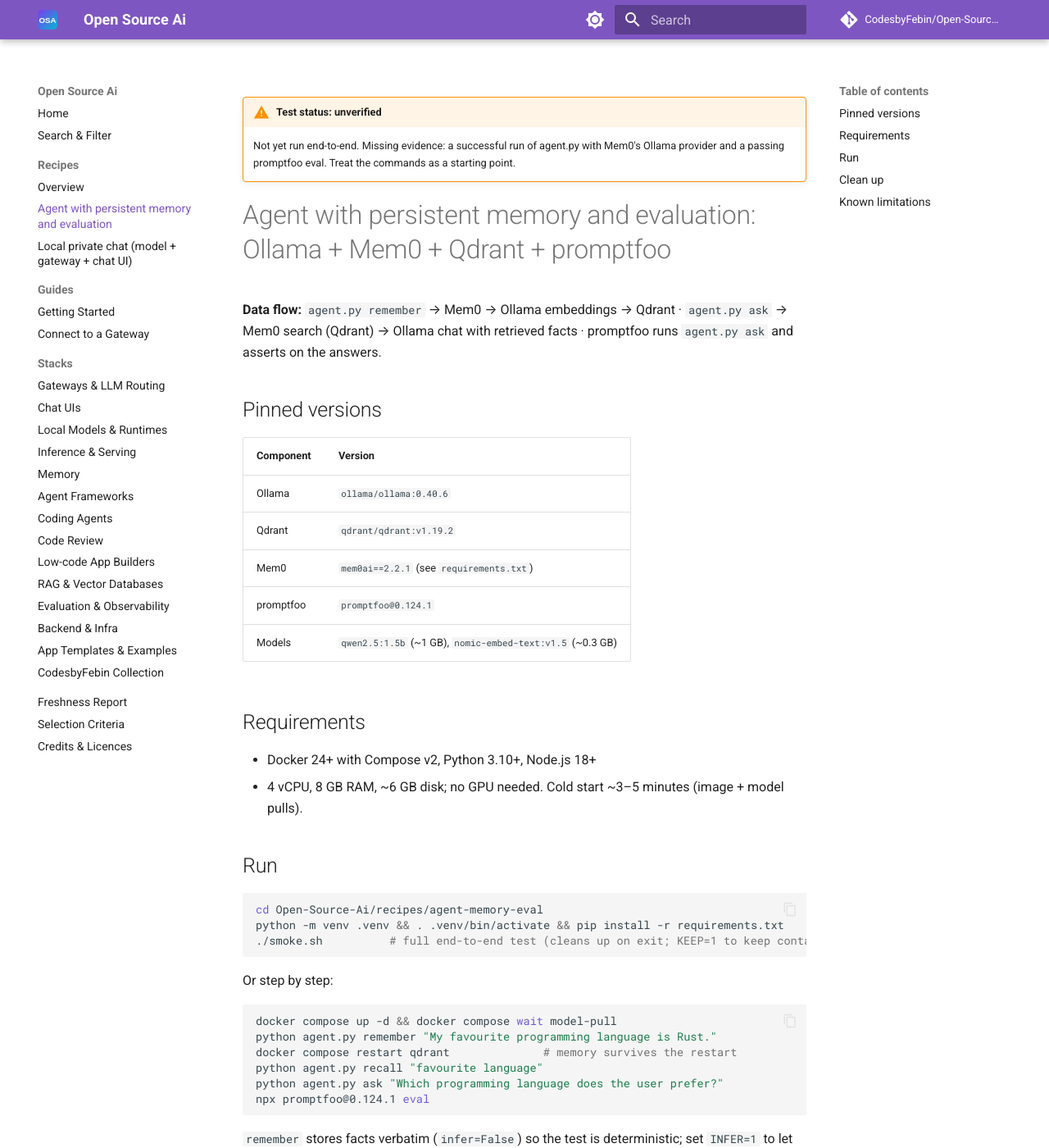
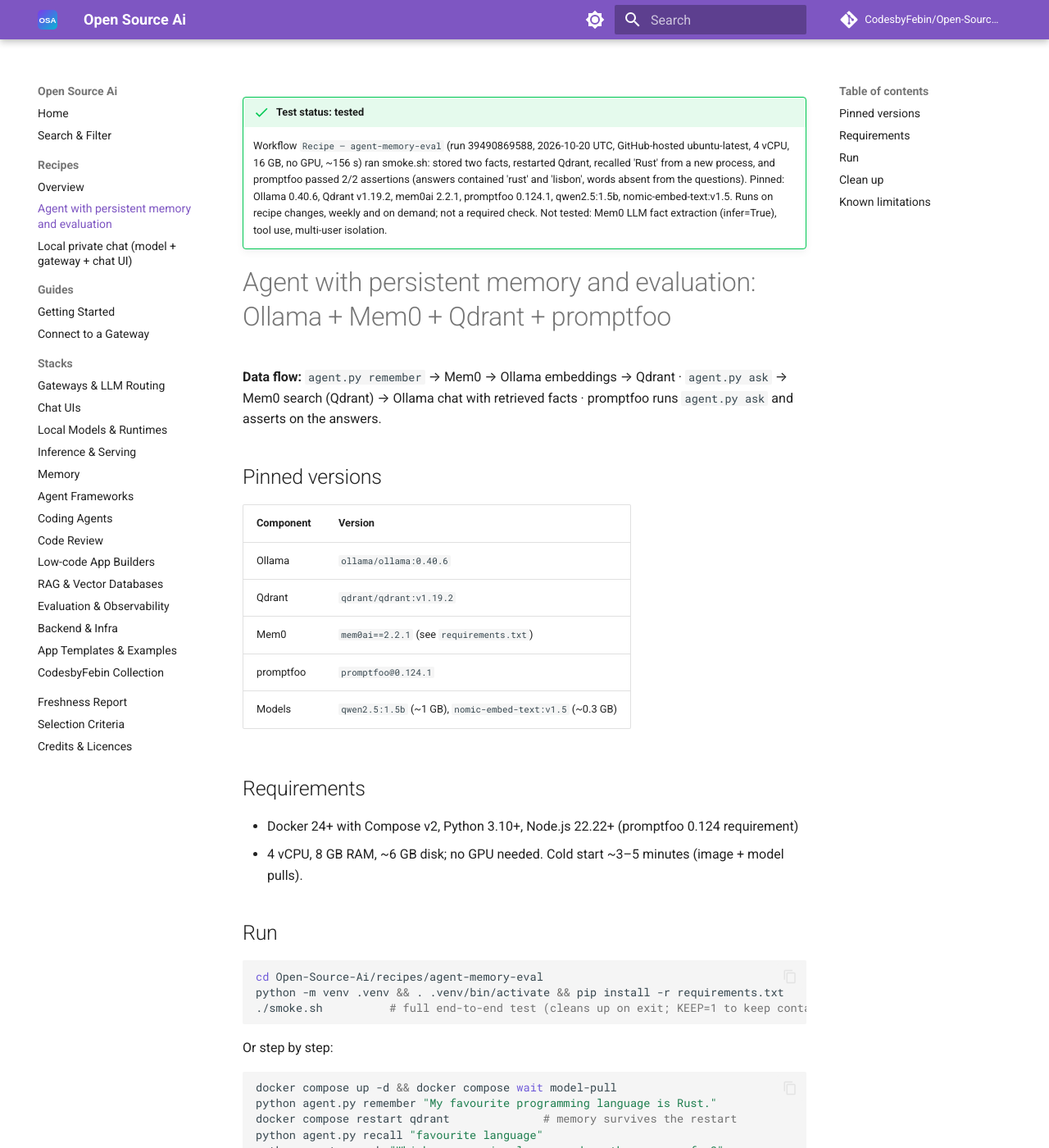
Before and after one commit to CodesbyFebin/Open-Source-Ai, an MkDocs documentation site: the page built from docs/recipes/agent-memory-eval.md, in a window 1280 px wide and 1400 px high. Shown: the whole window at 82% size. Built offline with MkDocs 1.6.1 and Material for MkDocs 9.7.7, drawn with Linux system fonts in a browser that asks for light colours; comment, search, counter and statistics services are not loaded.

Commit message:
Mark agent-memory-eval tested with run evidence; regenerate

```diff
--- a/docs/recipes/agent-memory-eval.md
+++ b/docs/recipes/agent-memory-eval.md
@@ -4,8 +4,8 @@
 ---
 <!-- GENERATED by scripts/build.py from catalog/. Do not edit by hand. -->
 
-!!! warning "Test status: unverified"
-    Not yet run end-to-end. Missing evidence: a successful run of agent.py with Mem0's Ollama provider and a passing promptfoo eval. Treat the commands as a starting point.
+!!! success "Test status: tested"
+    Workflow `Recipe – agent-memory-eval` (run 39490869588, 2026-10-20 UTC, GitHub-hosted ubuntu-latest, 4 vCPU, 16 GB, no GPU, ~156 s) ran smoke.sh: stored two facts, restarted Qdrant, recalled 'Rust' from a new process, and promptfoo passed 2/2 assertions (answers contained 'rust' and 'lisbon', words absent from the questions). Pinned: Ollama 0.40.6, Qdrant v1.19.2, mem0ai 2.2.1, promptfoo 0.124.1, qwen2.5:1.5b, nomic-embed-text:v1.5. Runs on recipe changes, weekly and on demand; not a required check. Not tested: Mem0 LLM fact extraction (infer=True), tool use, multi-user isolation.
 
 # Agent with persistent memory and evaluation: Ollama + Mem0 + Qdrant + promptfoo
 
@@ -23,7 +23,7 @@
 
 ## Requirements
 
-- Docker 24+ with Compose v2, Python 3.10+, Node.js 18+
+- Docker 24+ with Compose v2, Python 3.10+, Node.js 22.22+ (promptfoo 0.124 requirement)
 - 4 vCPU, 8 GB RAM, ~6 GB disk; no GPU needed. Cold start ~3–5 minutes (image + model pulls).
 
 ## Run
```
Also changed, not shown: docs/recipes/index.md (+1 -1 lines), docs/wiki/Home.md (+1 -1 lines), 1 other file.
